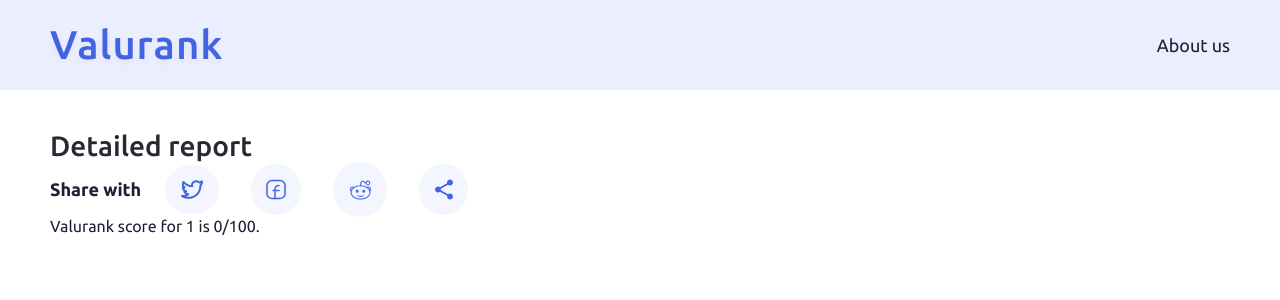
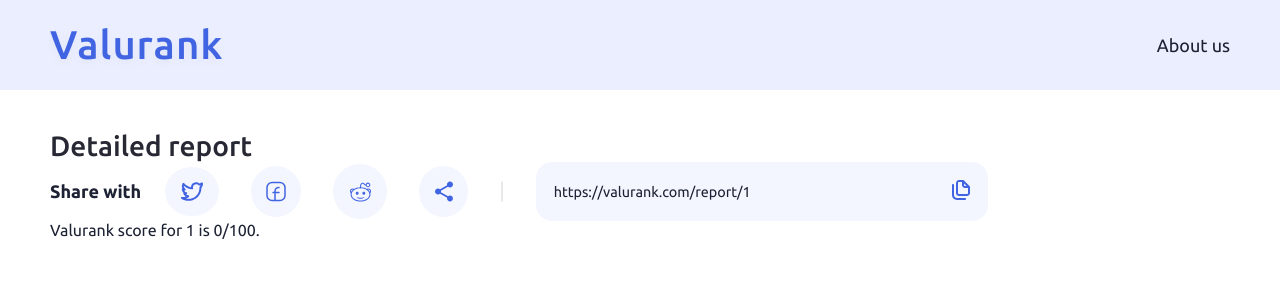
Before and after one commit to kindrakevychn/Next-report, a Next.js app: page /report/1 in a window 1280 px wide. Shown: the top 300 px of the page. Built offline with nearby package versions, Linux system fonts and the light colour scheme.

Commit message:
report: share: add copy text element

```diff
--- /dev/null
+++ b/components/copy-text.jsx
@@ -0,0 +1,83 @@
+import {
+    useCallback,
+    useState
+} from 'react';
+import clsx from 'clsx';
+
+import buttonStyles from '../styles/button.module.css';
+import styles from './copy-text.module.css';
+
+export default function CopyText({text}) {
+    const [disabled, setDisabled] = useState(false);
+
+    const onClick = useCallback(() => {
+        setDisabled(true);
+        copyTextToClipboard(text);
+    }, [text]);
+
+    return (
+        <div
+            className={styles.container}
+        >
+            <div
+                className={styles.text}
+            >
+                {text}
+            </div>
+
+            <div
+                className={clsx(
+                    buttonStyles.button,
+                    disabled && buttonStyles.disabled
+                )}
+                title={'Copy'}
+                onClick={onClick}
+            >
+                <CopyIcon />
+            </div>
+        </div>
+    );
+}
+
+function copyTextToClipboard(text) {
+    /**
+     * Taken from here: https://stackoverflow.com/a/30810322/8445442
+     */
+
+    if (!navigator.clipboard) {
+        fallbackCopyTextToClipboard(text);
+        return;
+    }
+
+    navigator.clipboard.writeText(text);
+}
+
+function fallbackCopyTextToClipboard(text) {
+    const textArea = document.createElement('textarea');
+    textArea.value = text;
+
+    // Avoid scrolling to bottom.
+    textArea.style.top = '0';
+    textArea.style.left = '0';
+    textArea.style.position = 'fixed';
+
+    document.body.appendChild(textArea);
+    textArea.focus();
+    textArea.select();
+
+    try {
+        document.execCommand('copy');
+    } catch (err) {
+        console.error(err);
+    }
+
+    document.body.removeChild(textArea);
+}
+
+function CopyIcon() {
+    return (
+        <svg xmlns='http://www.w3.org/2000/svg' width='18' height='20' viewBox='0 0 18 20' fill='none'>
+            <path d='M13 18H5C4.20435 18 3.44129 17.6839 2.87868 17.1213C2.31607 16.5587 2 15.7956 2 15V5C2 4.73478 1.89464 4.48043 1.70711 4.29289C1.51957 4.10536 1.26522 4 1 4C0.734784 4 0.48043 4.10536 0.292893 4.29289C0.105357 4.48043 0 4.73478 0 5V15C0 16.3261 0.526784 17.5979 1.46447 18.5355C2.40215 19.4732 3.67392 20 5 20H13C13.2652 20 13.5196 19.8946 13.7071 19.7071C13.8946 19.5196 14 19.2652 14 19C14 18.7348 13.8946 18.4804 13.7071 18.2929C13.5196 18.1054 13.2652 18 13 18ZM18 6.94C17.9896 6.84813 17.9695 6.75763 17.94 6.67V6.58C17.8919 6.47718 17.8278 6.38267 17.75 6.3L11.75 0.3C11.6673 0.222216 11.5728 0.158081 11.47 0.11H11.38L11.06 0H7C6.20435 0 5.44129 0.316071 4.87868 0.87868C4.31607 1.44129 4 2.20435 4 3V13C4 13.7956 4.31607 14.5587 4.87868 15.1213C5.44129 15.6839 6.20435 16 7 16H15C15.7956 16 16.5587 15.6839 17.1213 15.1213C17.6839 14.5587 18 13.7956 18 13V7C18 7 18 7 18 6.94ZM12 3.41L14.59 6H13C12.7348 6 12.4804 5.89464 12.2929 5.70711C12.1054 5.51957 12 5.26522 12 5V3.41ZM16 13C16 13.2652 15.8946 13.5196 15.7071 13.7071C15.5196 13.8946 15.2652 14 15 14H7C6.73478 14 6.48043 13.8946 6.29289 13.7071C6.10536 13.5196 6 13.2652 6 13V3C6 2.73478 6.10536 2.48043 6.29289 2.29289C6.48043 2.10536 6.73478 2 7 2H10V5C10 5.79565 10.3161 6.55871 10.8787 7.12132C11.4413 7.68393 12.2044 8 13 8H16V13Z' fill='#4164E2' />
+        </svg>
+    );
+}
--- /dev/null
+++ b/components/copy-text.module.css
@@ -0,0 +1,16 @@
+.container {
+  width: 26rem;
+  display: flex;
+  align-items: center;
+  justify-content: space-between;
+  background-color: #F4F6FF;
+  border-radius: 16px;
+  padding: 1.125rem;
+}
+
+.text {
+  margin-right: 3.8rem;
+  user-select: none;
+  font-size: .9rem;
+  word-break: break-all;
+}
--- a/pages/report/[hash].jsx
+++ b/pages/report/[hash].jsx
@@ -3,6 +3,7 @@ import {
 } from 'next/router';
 import Layout from '../../components/layout';
 import ShareButtons from '../../components/share-buttons';
+import CopyText from '../../components/copy-text';
 
 import reportStyles from './report.module.css';
 import shareStyles from './share.module.css';
@@ -46,12 +47,17 @@ function Share({
             >
                 {'Share with'}
             </div>
-
             <ShareButtons
                 articleTitle={articleTitle}
                 score={score}
                 reportURL={reportURL}
             />
+            <div
+                className={shareStyles.separator}
+            />
+            <CopyText
+                text={reportURL}
+            />
         </div>
     );
 }
--- a/pages/report/share.module.css
+++ b/pages/report/share.module.css
@@ -15,3 +15,9 @@
   font-size: 1.125rem;
   font-weight: 700;
 }
+
+.separator {
+  width: 1.25rem;
+  border-top: 1px solid rgba(28, 33, 51, .2);
+  transform: rotate(90deg);
+}
```
